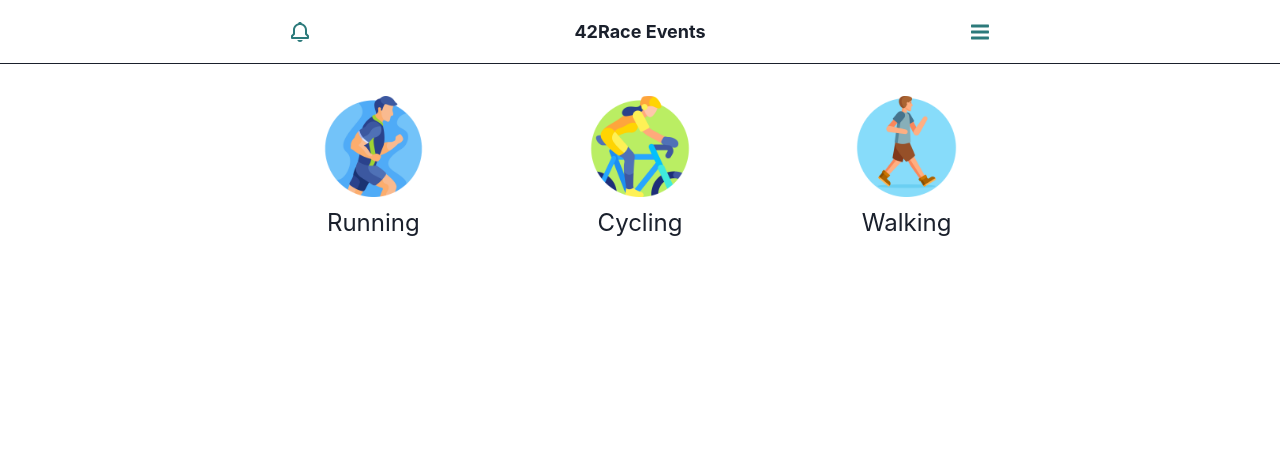
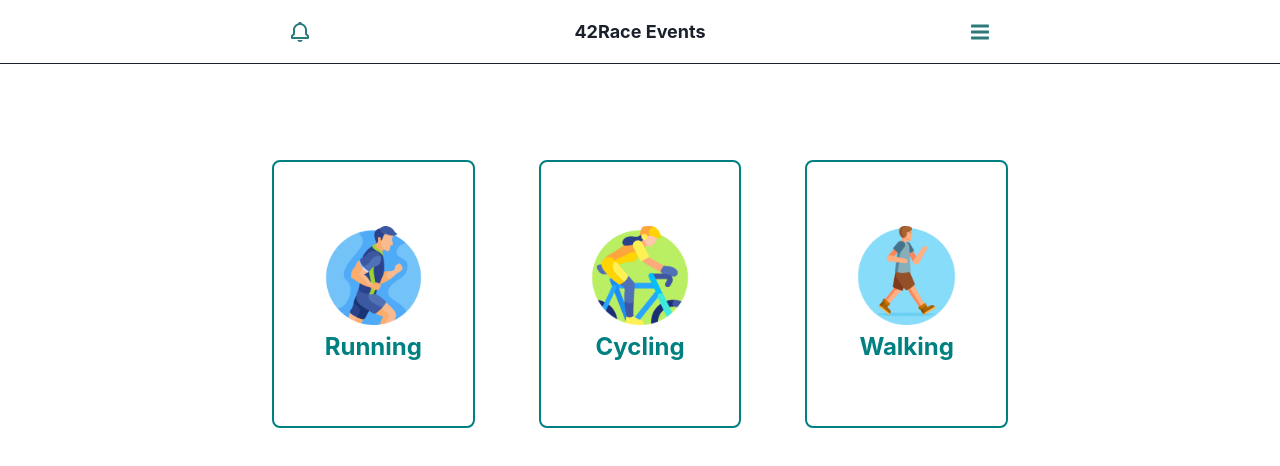
Before and after one commit to veewoo/42Events, a React (Create React App) app: page / in a window 1280 px wide. Shown: the top 466 px of the page. Built offline with nearby package versions, Linux system fonts and the light colour scheme; no server answers.

Commit message:
update carousel

```diff
--- a/src/pages/home/components/Card/EventTypeCard.tsx
+++ b/src/pages/home/components/Card/EventTypeCard.tsx
@@ -1,4 +1,10 @@
-import { HStack, Image, Link as ChakraLink, VStack } from "@chakra-ui/react";
+import {
+  Heading,
+  HStack,
+  Image,
+  Link as ChakraLink,
+  VStack,
+} from "@chakra-ui/react";
 import { Link } from "react-router-dom";
 
 type Props = {
@@ -9,13 +15,28 @@
 
 export function EventTypeCard({ imageSource, redirectUrl, title }: Props) {
   return (
-    <VStack>
-      <Link to={redirectUrl} style={{ width: "50%" }}>
-        <Image src={imageSource} />
-      </Link>
-      <ChakraLink href={redirectUrl} fontSize="2xl">
-        {title}
-      </ChakraLink>
-    </VStack>
+    <Link to={redirectUrl}>
+      <VStack
+        role="group"
+        border="2px"
+        borderColor="teal"
+        borderRadius={8}
+        py="16"
+        _hover={{
+          bg: "teal",
+        }}
+      >
+        <Image src={imageSource} style={{ width: "50%" }} />
+        <Heading
+          fontSize="2xl"
+          color="teal"
+          _groupHover={{
+            color: "white",
+          }}
+        >
+          {title}
+        </Heading>
+      </VStack>
+    </Link>
   );
 }
--- a/src/pages/home/components/CardList/EventList.tsx
+++ b/src/pages/home/components/CardList/EventList.tsx
@@ -15,17 +15,18 @@
 import "swiper/css/navigation";
 import { TRaceEvent } from "src/types/event";
 import { EventCard } from "src/components/Card/EventCard";
+import NavigationButton from "../Carousel/NavigationButton";
 
 const events: {
   title: string;
   key: keyof TRaceEvent;
 }[] = [
   { title: "Most Popular 🔥", key: "popular" },
-  { title: "featured", key: "featured" },
+  { title: "Featured 🌟", key: "featured" },
   { title: "New Release 🎉", key: "newRelease" },
-  { title: "free", key: "free" },
+  { title: "Free 🆓", key: "free" },
   { title: "Past Events ⛳️", key: "past" },
-  { title: "startingSoon", key: "startingSoon" },
+  { title: "Starting Soon", key: "startingSoon" },
 ];
 
 export function EventList() {
@@ -40,15 +41,18 @@
   return (
     <>
       {events.map(({ key, title }) => (
-        <Box key={key}>
-          <VStack mb={8}>
+        <Box key={key} mb="24" position="relative">
+          <VStack mb={8} alignItems="flex-start">
             <Heading as="h2" textAlign="center" mb={2}>
               {title}
             </Heading>
-            <Divider w={"25%"} borderWidth={2} />
+            <Divider w={"20%"} borderWidth={2} borderColor="teal" />
           </VStack>
           <Swiper
-            navigation={true}
+            navigation={{
+              prevEl: `#btn-prev-${key}`,
+              nextEl: `#btn-next-${key}`,
+            }}
             slidesPerView={slidesPerView}
             spaceBetween={24}
             modules={[Navigation]}
@@ -59,6 +63,8 @@
               </SwiperSlide>
             ))}
           </Swiper>
+          <NavigationButton id={`btn-prev-${key}`} direction="left" />
+          <NavigationButton id={`btn-next-${key}`} direction="right" />
         </Box>
       ))}
     </>
--- a/src/pages/home/components/Carousel/Carousel.tsx
+++ b/src/pages/home/components/Carousel/Carousel.tsx
@@ -1,20 +1,32 @@
-import { Image } from "@chakra-ui/react";
+import { Box, Image } from "@chakra-ui/react";
 import { Swiper, SwiperSlide } from "swiper/react";
 import { Navigation } from "swiper";
 import { useEvent } from "src/contexts/RaceEventContext";
 import { Link } from "react-router-dom";
+import NavigationButton from "./NavigationButton";
 
 import "swiper/css";
 import "swiper/css/navigation";
-import "./swiper-custom.css";
+
+const id = "home-hero";
 
 export function Carousel() {
-  const { data } = useEvent();
+  const { data, isLoading } = useEvent();
+
+  if (isLoading) return null;
 
   if (!data) return null;
 
   return (
-    <Swiper navigation={true} autoHeight={true} modules={[Navigation]}>
+    <Box position="relative">
+      <Swiper
+        navigation={{
+          prevEl: `#btn-prev-${id}`,
+          nextEl: `#btn-next-${id}`,
+        }}
+        autoHeight={true}
+        modules={[Navigation]}
+      >
         {data.featured.map((item, index) => (
           <SwiperSlide key={"swiper-slide-" + index}>
             <Link to={`events/${item._id}`}>
@@ -23,5 +35,8 @@
           </SwiperSlide>
         ))}
       </Swiper>
+      <NavigationButton id={`btn-prev-${id}`} direction="left" />
+      <NavigationButton id={`btn-next-${id}`} direction="right" />
+    </Box>
   );
 }
--- /dev/null
+++ b/src/pages/home/components/Carousel/NavigationButton.tsx
@@ -0,0 +1,38 @@
+import { Button, useBreakpointValue } from "@chakra-ui/react";
+import { BiLeftArrow, BiRightArrow } from "react-icons/bi";
+
+type Props = {
+  id: string;
+  direction: "left" | "right";
+};
+
+const NavigationButton = ({ id, direction }: Props) => {
+  const distance = useBreakpointValue({
+    base: "4px",
+    md: "-56px",
+  });
+
+  const props = direction === "left" ? { left: distance } : { right: distance };
+
+  return (
+    <Button
+      id={id}
+      position="absolute"
+      top="50%"
+      zIndex={2}
+      rounded="full"
+      p={3}
+      h="auto"
+      role="group"
+      _hover={{
+        bg: "teal",
+        color: "white",
+      }}
+      {...props}
+    >
+      {direction === "left" ? <BiLeftArrow /> : <BiRightArrow />}
+    </Button>
+  );
+};
+
+export default NavigationButton;
--- a/src/pages/home/components/Carousel/swiper-custom.css
+++ /dev/null
@@ -1,17 +0,0 @@
-.swiper-button-next,
-.swiper-button-prev {
-  top: 0;
-  height: 100%;
-}
-
-.swiper-button-prev,
-.swiper-rtl .swiper-button-next {
-  left: 0;
-  padding-left: 16px;
-}
-
-.swiper-button-next,
-.swiper-rtl .swiper-button-prev {
-  right: 0;
-  padding-right: 16px;
-}
--- a/src/pages/home/index.tsx
+++ b/src/pages/home/index.tsx
@@ -1,8 +1,10 @@
-import { Container, Divider, Skeleton } from "@chakra-ui/react";
+import { Container, Skeleton } from "@chakra-ui/react";
 import { RaceEventProvider, useEvent } from "src/contexts/RaceEventContext";
 import { EventList } from "./components/CardList/EventList";
 import { EventTypeList } from "./components/CardList/EventTypeList";
 import Carousel from "./components/Carousel";
+
+import "./swiper-custom.css";
 
 export function Home() {
   const { isLoading } = useEvent();
@@ -11,7 +13,7 @@
     <RaceEventProvider>
       <Container maxWidth="container.md">
         {isLoading ? <Skeleton height="400px" /> : <Carousel />}
-        <EventTypeList my={8} />
+        <EventTypeList my={24} />
         <EventList />
       </Container>
     </RaceEventProvider>
--- /dev/null
+++ b/src/pages/home/swiper-custom.css
@@ -0,0 +1,27 @@
+.swiper-button-next,
+.swiper-button-prev {
+  top: 0;
+  height: 100%;
+  margin-top: 0;
+  width: 48px;
+}
+
+.swiper-button-next:hover,
+.swiper-button-prev:hover {
+  background-color: rgba(255, 255, 255, 0.5);
+}
+
+.swiper-button-prev,
+.swiper-rtl .swiper-button-next {
+  left: 0;
+}
+
+.swiper-button-next,
+.swiper-rtl .swiper-button-prev {
+  right: 0;
+}
+
+.swiper-button-next.swiper-button-disabled,
+.swiper-button-prev.swiper-button-disabled {
+  display: none;
+}
```
Lines whose indentation alone changed are shown as unchanged.
